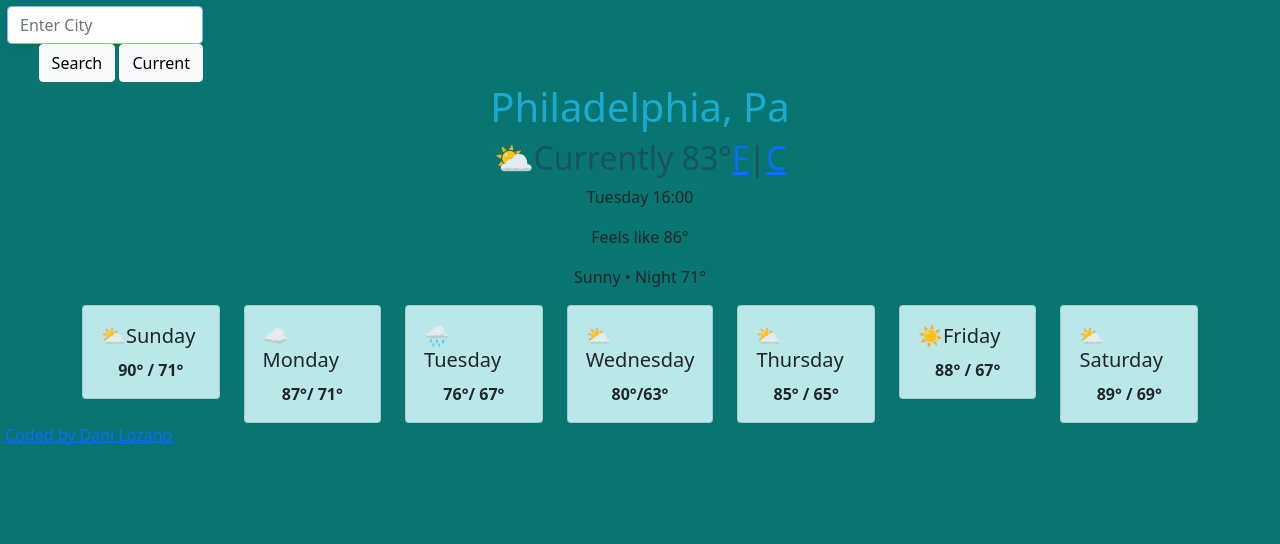
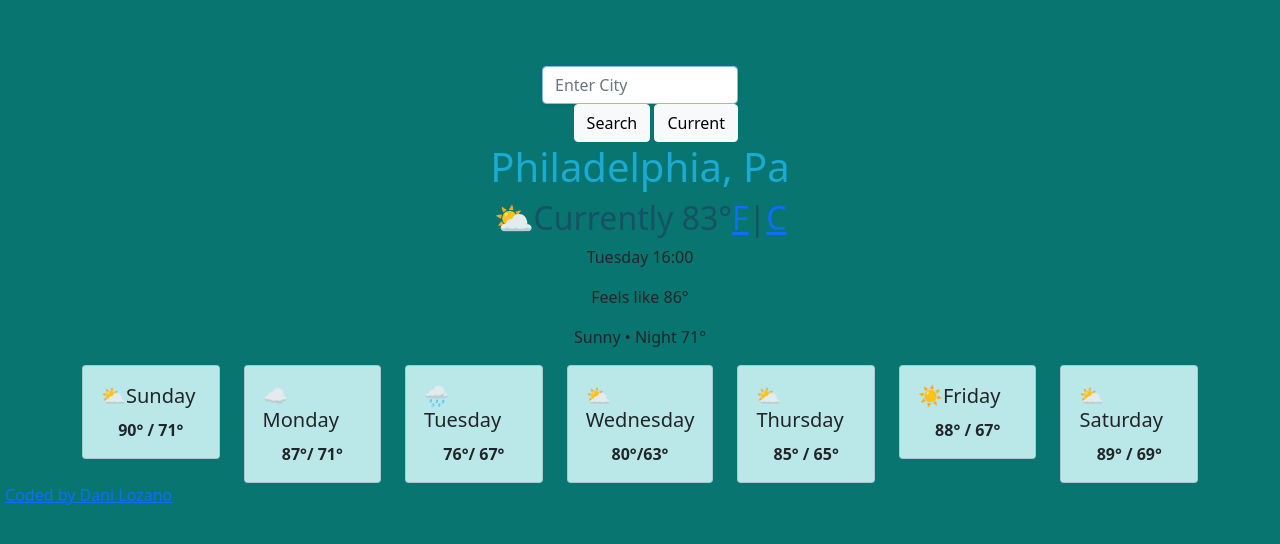
Before and after one commit to Dtrain-coder/weather-app, a plain HTML site: page index.html in a window 1280 px wide. Drawn offline with nearby package versions, Linux system fonts and the light colour scheme; a script that the page names is missing.

Commit message:
added more css to file

```diff
--- a/style.css
+++ b/style.css
@@ -16,6 +16,7 @@ form {
   padding: 1px 2px;
   margin: 60 px auto 0 auto;
   width: 200px;
+  margin: 60px auto 0 auto;
 }
 h1 {
   text-align: center;
```
